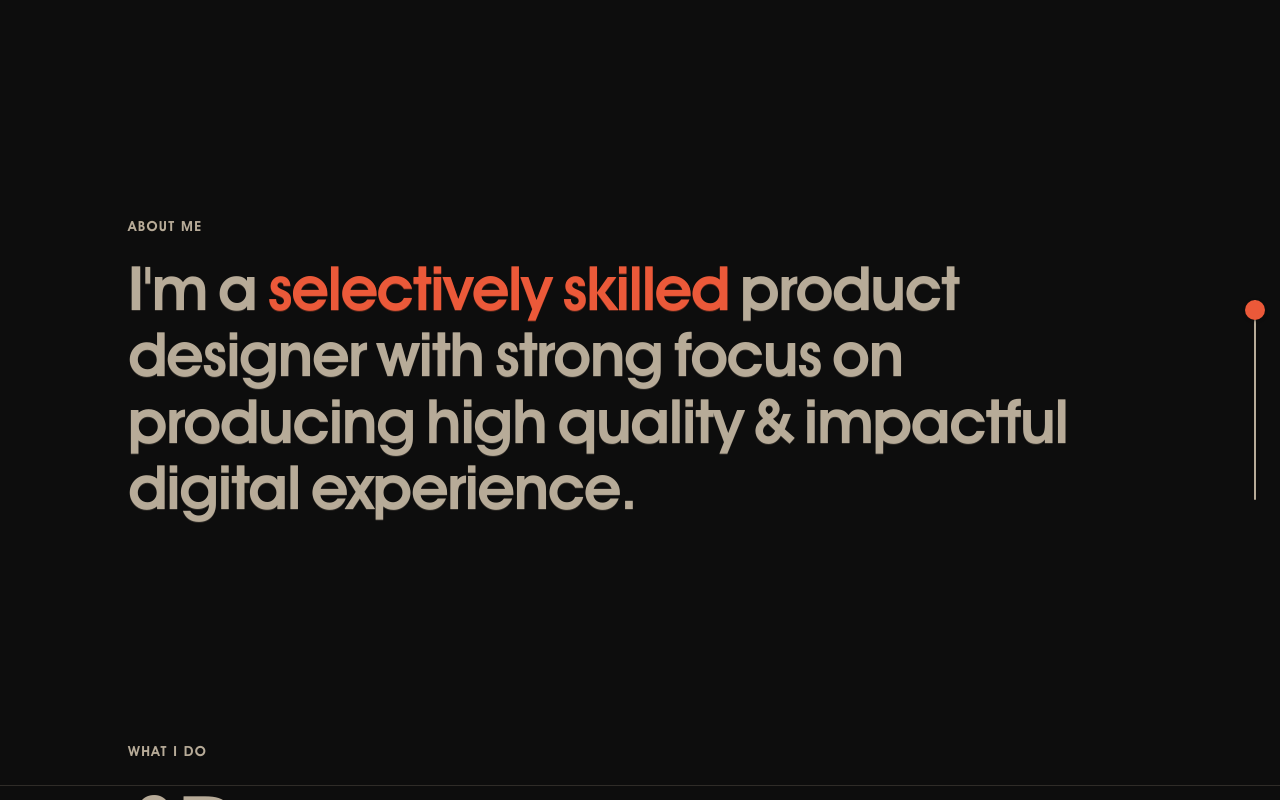
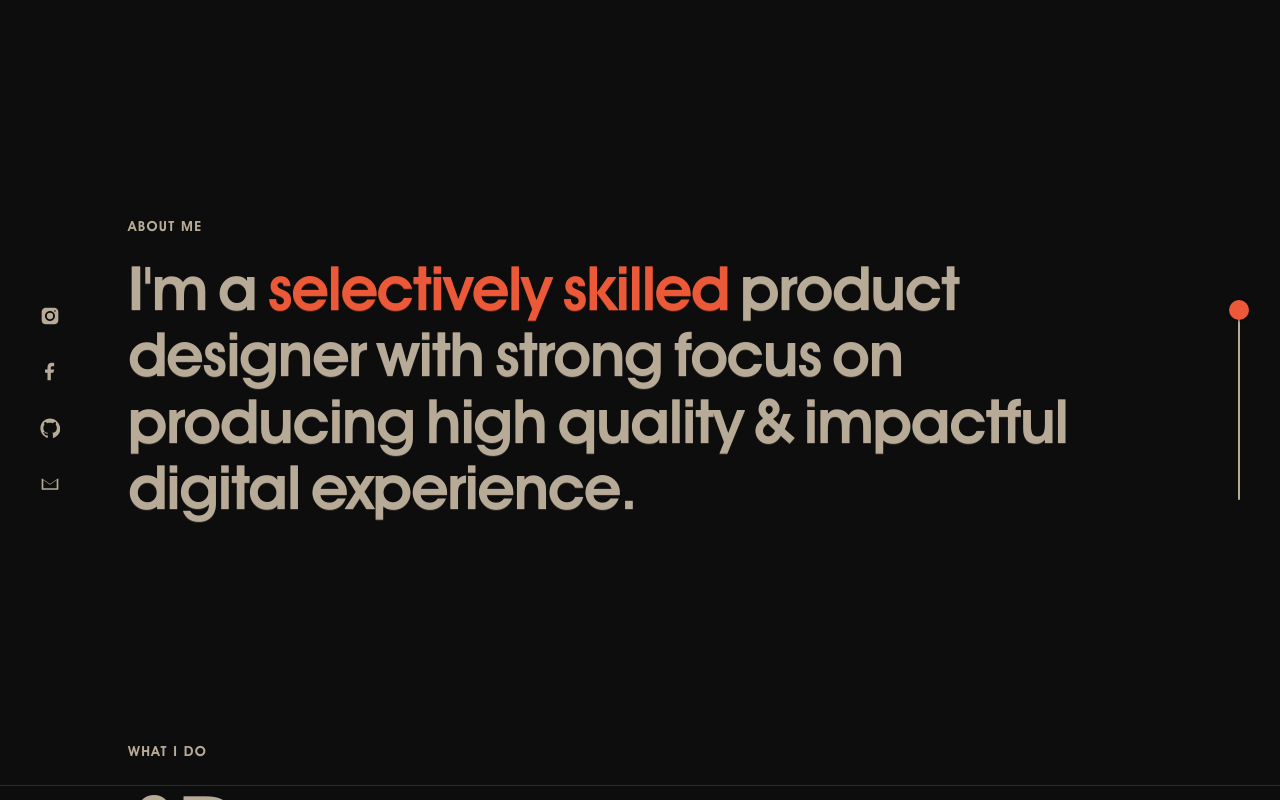
Before and after one commit to Sameen-K-A/Portfolio, a React (Vite) app: page / in a window 1280 px wide. Both pictures are taken after a click on the button "START". Shown: the top 800 px of the page. Built offline with nearby package versions, Linux system fonts and the light colour scheme.

Commit message:
Add social icons on left

```diff
--- a/src/App.tsx
+++ b/src/App.tsx
@@ -7,6 +7,7 @@ import History from "./components/History";
 import Footer from "./components/Footer";
 
 import CustomCursor from "./components/ui/custom-cursor";
+import Socials from "./components/ui/socials";
 import Scrollbar from "./components/ui/custom-scrollbar";
 import LoadingScreen from "./components/Loading-screen";
 import { ContentProtection } from "./components/ui/content-protection";
@@ -18,6 +19,7 @@ function App() {
     <div className="cursor-default">
       {!loaded && <LoadingScreen onComplete={() => setLoaded(true)} />}
       <CustomCursor />
+      <Socials />
       <Scrollbar />
       <ContentProtection />
 
--- a/src/components/ui/custom-cursor.tsx
+++ b/src/components/ui/custom-cursor.tsx
@@ -4,6 +4,7 @@ import { motion, useMotionValue, useSpring } from "framer-motion";
 export default function CustomCursor() {
   const [enabled, setEnabled] = useState(false);
   const [hidden, setHidden] = useState(false);
+  const [allowBlend, setAllowBlend] = useState(false);
 
   const mouseX = useMotionValue(0);
   const mouseY = useMotionValue(0);
@@ -35,6 +36,7 @@ export default function CustomCursor() {
       const target = e.target as HTMLElement;
 
       setHidden(!!target.closest("[data-cursor-hide]"));
+      setAllowBlend(!!target.closest("[data-allow-blend]"));
     };
 
     window.addEventListener("mousemove", moveCursor);
@@ -61,7 +63,7 @@ export default function CustomCursor() {
         duration: 0.3,
         ease: "easeOut",
       }}
-      className="pointer-events-none fixed left-0 top-0 z-999 rounded-full bg-primary"
+      className={`pointer-events-none fixed left-0 top-0 z-999 rounded-full bg-primary ${allowBlend && 'mix-blend-difference'}`}
       style={{
         x: springX,
         y: springY,
--- a/src/components/ui/custom-scrollbar.tsx
+++ b/src/components/ui/custom-scrollbar.tsx
@@ -63,7 +63,7 @@ const Scrollbar = () => {
   }, [isDragging]);
 
   return (
-    <div className="fixed right-6 top-1/2 z-50 hidden -translate-y-1/2 md:flex items-center justify-center" data-cursor-hide>
+    <div className="fixed right-6 xl:right-10 top-1/2 z-50 hidden -translate-y-1/2 md:flex items-center justify-center" data-cursor-hide>
 
       <div
         ref={trackRef}
--- /dev/null
+++ b/src/components/ui/socials.tsx
@@ -0,0 +1,97 @@
+import { motion } from "framer-motion";
+import { useRef, useState } from "react";
+
+const socials = [
+  {
+    name: "Instagram",
+    link: "https://instagram.com",
+    icon: (
+      <path d="M7 2C4.2 2 2 4.2 2 7v10c0 2.8 2.2 5 5 5h10c2.8 0 5-2.2 5-5V7c0-2.8-2.2-5-5-5H7zm11 3a1 1 0 110 2 1 1 0 010-2zm-6 1c3.3 0 6 2.7 6 6s-2.7 6-6 6-6-2.7-6-6 2.7-6 6-6zm0 2.2A3.8 3.8 0 008.2 12 3.8 3.8 0 0012 15.8 3.8 3.8 0 0015.8 12 3.8 3.8 0 0012 8.2z" />
+    ),
+  },
+
+  {
+    name: "Facebook",
+    link: "https://facebook.com",
+    icon: (
+      <path d="M13 22v-9h3l1-4h-4V7c0-1.2.3-2 2-2h2V1.5C16.6 1.2 15.3 1 14 1c-3.3 0-5 2-5 5.5V9H6v4h3v9h4z" />
+    ),
+  },
+
+  {
+    name: "Github",
+    link: "https://github.com",
+    icon: (
+      <path d="M12 .5C5.6.5.5 5.7.5 12.3c0 5.3 3.4 9.8 8.2 11.4.6.1.8-.3.8-.6v-2.2c-3.3.8-4-1.4-4-1.4-.5-1.5-1.3-1.9-1.3-1.9-1.1-.8.1-.8.1-.8 1.2.1 1.8 1.3 1.8 1.3 1 .1 2.1.8 2.7 1.4.1-.8.4-1.4.7-1.7-2.7-.3-5.5-1.4-5.5-6.2 0-1.4.5-2.5 1.3-3.4-.1-.3-.6-1.6.1-3.3 0 0 1.1-.4 3.5 1.3 1-.3 2.1-.4 3.2-.4s2.2.1 3.2.4c2.4-1.7 3.5-1.3 3.5-1.3.7 1.7.2 3 .1 3.3.8.9 1.3 2 1.3 3.4 0 4.8-2.8 5.9-5.5 6.2.4.4.8 1.1.8 2.2v3.3c0 .3.2.7.8.6 4.8-1.6 8.2-6.1 8.2-11.4C23.5 5.7 18.4.5 12 .5z" />
+    ),
+  },
+
+  {
+    name: "Email",
+    link: "mailto:hello@example.com",
+    icon: (
+      <path d="M2 5l10 7L22 5v14H2V5zm2 2.2V17h16V7.2l-8 5.6-8-5.6z" />
+    ),
+  },
+];
+
+const MagneticIcon = ({ icon, link }: { icon: React.ReactNode; link: string }) => {
+  const ref = useRef<HTMLAnchorElement>(null);
+  const [isHovered, setIsHovered] = useState(false);
+
+  const handleMouseMove = (e: React.MouseEvent<HTMLAnchorElement>) => {
+    if (!ref.current) return;
+
+    const rect = ref.current.getBoundingClientRect();
+    const centerX = rect.left + rect.width / 2;
+    const centerY = rect.top + rect.height / 2;
+    const distanceX = e.clientX - centerX;
+    const distanceY = e.clientY - centerY;
+
+    // Stronger magnetic pull
+    ref.current.style.transform = `translate(${distanceX * 2.2}px, ${distanceY * 2.2}px)`;
+  };
+
+  const handleMouseLeave = () => {
+    if (!ref.current) return;
+
+    ref.current.style.transform = "translate(0px, 0px)";
+    setIsHovered(false);
+  };
+
+  return (
+    <motion.a
+      ref={ref}
+      href={link}
+      target="_blank"
+      rel="noreferrer"
+      onMouseMove={handleMouseMove}
+      onMouseEnter={() => setIsHovered(true)}
+      onMouseLeave={handleMouseLeave}
+      className="flex items-center justify-center transition-transform duration-500 ease-out"
+    >
+      <svg
+        viewBox="0 0 24 24"
+        className={`h-5 w-5 transition-colors duration-300 ${isHovered ? "fill-primary" : "fill-accent"}`}
+      >
+        {icon}
+      </svg>
+    </motion.a>
+  );
+};
+
+const Socials = () => {
+  return (
+    <div className="fixed left-6 xl:left-10 top-1/2 z-50 hidden -translate-y-1/2 md:flex flex-col gap-9" data-allow-blend>
+      {socials.map((social) => (
+        <MagneticIcon
+          key={social.name}
+          link={social.link}
+          icon={social.icon}
+        />
+      ))}
+    </div>
+  );
+};
+
+export default Socials;
```
